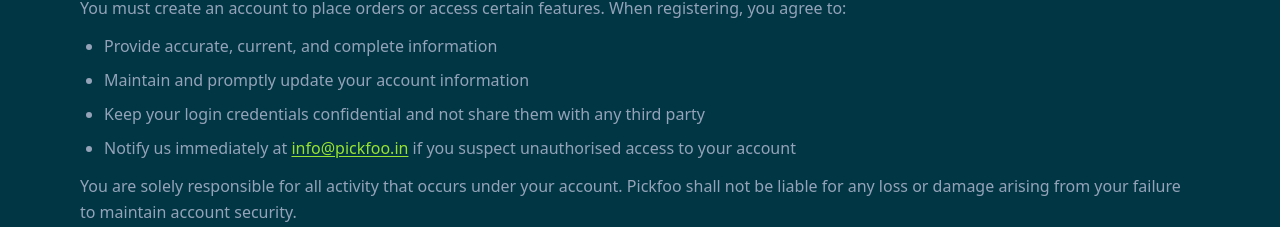
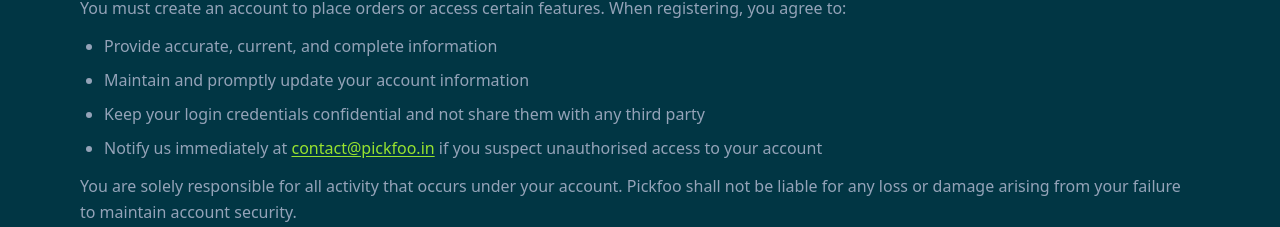
Before and after one commit to reveinfotech/pickfoo, a Next.js app: page /terms in a window 1280 px wide. Shown: the part 979-1206 px from the top of the page. Built offline with nearby package versions, Linux system fonts and the light colour scheme.

Commit message:
new email added

```diff
--- a/src/app/cookie-policy/page.tsx
+++ b/src/app/cookie-policy/page.tsx
@@ -79,10 +79,10 @@ export default function CookiePolicyPage() {
 						, which are available on the Pickfoo Platform. If you have any
 						questions, please contact us at{" "}
 						<a
-							href="mailto:info@pickfoo.in"
+							href="mailto:contact@pickfoo.in"
 							className="text-primary underline underline-offset-2 hover:no-underline"
 						>
-							info@pickfoo.in
+							contact@pickfoo.in
 						</a>
 						.
 					</p>
@@ -395,10 +395,10 @@ export default function CookiePolicyPage() {
 						cookies or tracking technologies to collect personal information from minors. If you believe a
 						minor is using our Platform, please contact us at{" "}
 						<a
-							href="mailto:info@pickfoo.in"
+							href="mailto:contact@pickfoo.in"
 							className="text-primary underline underline-offset-2 hover:no-underline"
 						>
-							info@pickfoo.in
+							contact@pickfoo.in
 						</a>{" "}
 						so that we can take appropriate action.
 					</p>
@@ -436,10 +436,10 @@ export default function CookiePolicyPage() {
 						<p>
 							Email:{" "}
 							<a
-								href="mailto:info@pickfoo.in"
+								href="mailto:contact@pickfoo.in"
 								className="text-primary underline underline-offset-2 hover:no-underline"
 							>
-								info@pickfoo.in
+								contact@pickfoo.in
 							</a>
 						</p>
 					</address>
--- a/src/app/delete-account/page.tsx
+++ b/src/app/delete-account/page.tsx
@@ -8,7 +8,7 @@ export const metadata: Metadata = {
 	robots: { index: true, follow: true },
 };
 
-const deleteEmail = "info@pickfoo.in";
+const deleteEmail = "contact@pickfoo.in";
 const deleteMailto = `mailto:${deleteEmail}?subject=${encodeURIComponent("Pickfoo — Account deletion request")}`;
 
 export default function DeleteAccountPage() {
--- a/src/app/privacy/page.tsx
+++ b/src/app/privacy/page.tsx
@@ -268,10 +268,10 @@ export default function PrivacyPage() {
 						While we take all reasonable precautions, no method of electronic transmission or storage is 100%
 						secure. If you become aware of any security breach, please contact us immediately at{" "}
 						<a
-							href="mailto:info@pickfoo.in"
+							href="mailto:contact@pickfoo.in"
 							className="text-primary underline underline-offset-2 hover:no-underline"
 						>
-							info@pickfoo.in
+							contact@pickfoo.in
 						</a>
 						.
 					</p>
@@ -343,10 +343,10 @@ export default function PrivacyPage() {
 					<p className="text-muted-foreground">
 						To exercise any of these rights, please contact our Data Protection Officer at{" "}
 						<a
-							href="mailto:info@pickfoo.in"
+							href="mailto:contact@pickfoo.in"
 							className="text-primary underline underline-offset-2 hover:no-underline"
 						>
-							info@pickfoo.in
+							contact@pickfoo.in
 						</a>
 						. We will respond to your request within 30 days.
 					</p>
@@ -360,10 +360,10 @@ export default function PrivacyPage() {
 						delete such data promptly. If you believe we have inadvertently collected information from a minor,
 						please contact us at{" "}
 						<a
-							href="mailto:info@pickfoo.in"
+							href="mailto:contact@pickfoo.in"
 							className="text-primary underline underline-offset-2 hover:no-underline"
 						>
-							info@pickfoo.in
+							contact@pickfoo.in
 						</a>
 						.
 					</p>
@@ -407,10 +407,10 @@ export default function PrivacyPage() {
 						<p>
 							Email:{" "}
 							<a
-								href="mailto:info@pickfoo.in"
+								href="mailto:contact@pickfoo.in"
 								className="text-primary underline underline-offset-2 hover:no-underline"
 							>
-								info@pickfoo.in
+								contact@pickfoo.in
 							</a>
 						</p>
 					</address>
--- a/src/app/refund-policy/page.tsx
+++ b/src/app/refund-policy/page.tsx
@@ -153,10 +153,10 @@ export default function RefundPolicyPage() {
 						<li>
 							<strong className="text-foreground">Email:</strong> Send your request to{" "}
 							<a
-								href="mailto:info@pickfoo.in"
+								href="mailto:contact@pickfoo.in"
 								className="text-primary underline underline-offset-2 hover:no-underline"
 							>
-								info@pickfoo.in
+								contact@pickfoo.in
 							</a>{" "}
 							with your Order ID and issue details
 						</li>
@@ -333,10 +333,10 @@ export default function RefundPolicyPage() {
 					<p className="text-muted-foreground">
 						If you believe your account has been flagged incorrectly, please contact our Grievance Officer at{" "}
 						<a
-							href="mailto:info@pickfoo.in"
+							href="mailto:contact@pickfoo.in"
 							className="text-primary underline underline-offset-2 hover:no-underline"
 						>
-							info@pickfoo.in
+							contact@pickfoo.in
 						</a>{" "}
 						with your account details and a description of the situation.
 					</p>
@@ -354,10 +354,10 @@ export default function RefundPolicyPage() {
 						<p>
 							Email:{" "}
 							<a
-								href="mailto:info@pickfoo.in"
+								href="mailto:contact@pickfoo.in"
 								className="text-primary underline underline-offset-2 hover:no-underline"
 							>
-								info@pickfoo.in
+								contact@pickfoo.in
 							</a>
 						</p>
 					</address>
--- a/src/app/support/page.tsx
+++ b/src/app/support/page.tsx
@@ -8,7 +8,7 @@ export const metadata: Metadata = {
 	robots: { index: true, follow: true },
 };
 
-const supportEmail = "info@pickfoo.in";
+const supportEmail = "contact@pickfoo.in";
 const supportMailto = `mailto:${supportEmail}?subject=${encodeURIComponent("Pickfoo — Support request")}`;
 
 export default function SupportPage() {
--- a/src/app/terms/page.tsx
+++ b/src/app/terms/page.tsx
@@ -74,10 +74,10 @@ export default function TermsPage() {
 						<li>
 							Notify us immediately at{" "}
 							<a
-								href="mailto:info@pickfoo.in"
+								href="mailto:contact@pickfoo.in"
 								className="text-primary underline underline-offset-2 hover:no-underline"
 							>
-								info@pickfoo.in
+								contact@pickfoo.in
 							</a>{" "}
 							if you suspect unauthorised access to your account
 						</li>
@@ -152,10 +152,10 @@ export default function TermsPage() {
 						confirmed and accepted by the Restaurant Partner, modifications may not be possible. Please contact
 						our support team immediately at{" "}
 						<a
-							href="mailto:info@pickfoo.in"
+							href="mailto:contact@pickfoo.in"
 							className="text-primary underline underline-offset-2 hover:no-underline"
 						>
-							info@pickfoo.in
+							contact@pickfoo.in
 						</a>{" "}
 						if you notice an error.
 					</p>
@@ -293,10 +293,10 @@ export default function TermsPage() {
 						All refund requests must be raised within 24 hours of the order delivery time through the app or by
 						contacting{" "}
 						<a
-							href="mailto:info@pickfoo.in"
+							href="mailto:contact@pickfoo.in"
 							className="text-primary underline underline-offset-2 hover:no-underline"
 						>
-							info@pickfoo.in
+							contact@pickfoo.in
 						</a>
 						. Requests submitted after this period may not be considered. Pickfoo&apos;s decision on refunds is
 						final. For more detail, see our{" "}
@@ -470,10 +470,10 @@ export default function TermsPage() {
 						<p>
 							Email:{" "}
 							<a
-								href="mailto:info@pickfoo.in"
+								href="mailto:contact@pickfoo.in"
 								className="text-primary underline underline-offset-2 hover:no-underline"
 							>
-								info@pickfoo.in
+								contact@pickfoo.in
 							</a>
 						</p>
 					</address>
@@ -511,10 +511,10 @@ export default function TermsPage() {
 					<p className="text-muted-foreground">
 						You may also delete your account at any time through the app settings or by contacting us at{" "}
 						<a
-							href="mailto:info@pickfoo.in"
+							href="mailto:contact@pickfoo.in"
 							className="text-primary underline underline-offset-2 hover:no-underline"
 						>
-							info@pickfoo.in
+							contact@pickfoo.in
 						</a>
 						. Upon account deletion, your personal data will be handled in accordance with our{" "}
 						<Link href="/privacy" className="text-primary underline underline-offset-2 hover:no-underline">
@@ -570,10 +570,10 @@ export default function TermsPage() {
 						<p>
 							Email:{" "}
 							<a
-								href="mailto:info@pickfoo.in"
+								href="mailto:contact@pickfoo.in"
 								className="text-primary underline underline-offset-2 hover:no-underline"
 							>
-								info@pickfoo.in
+								contact@pickfoo.in
 							</a>
 						</p>
 					</address>
--- a/src/components/Footer.tsx
+++ b/src/components/Footer.tsx
@@ -96,11 +96,11 @@ export function Footer() {
                                 </Link>
                             </li>
                             <li>
-                                <a href="mailto:contact@pickfoo.com" className="text-muted-foreground hover:text-primary transition-colors">
+                                <a href="mailto:contact@pickfoo.in" className="text-muted-foreground hover:text-primary transition-colors">
                                     Contact Us
                                 </a>
                             </li>
-                            <li className="text-muted-foreground font-semibold">contact@pickfoo.com</li>
+                            <li className="text-muted-foreground font-semibold">contact@pickfoo.in</li>
                         </ul>
                     </div>
                 </div>
```
